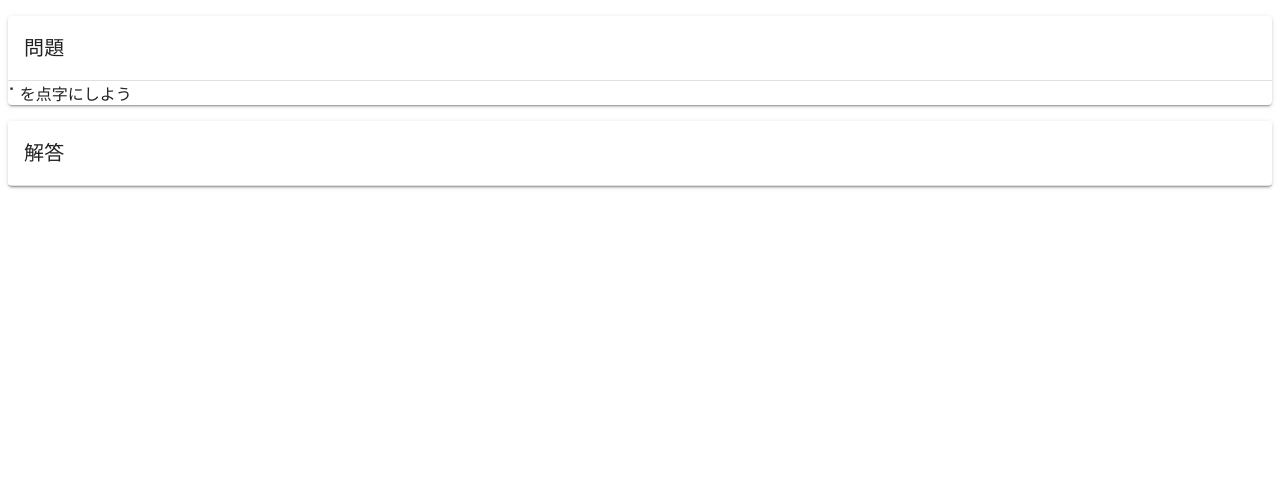
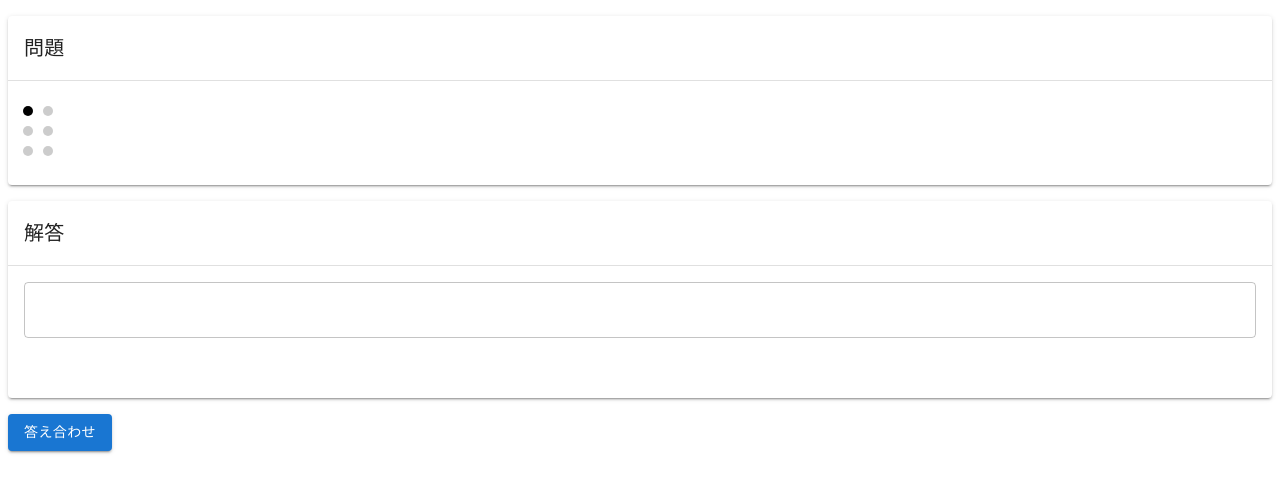
Before and after one commit to ut-code/dot-tutor, a Next.js app: page /touch/tutorial/tutorial6 in a window 1280 px wide. Shown: the top 492 px of the page. Built offline with nearby package versions, Linux system fonts and the light colour scheme.

Commit message:
update ReadMain and added translateSumiji

```diff
--- a/src/components/ReadMain.tsx
+++ b/src/components/ReadMain.tsx
@@ -1,8 +1,16 @@
 import React, { useEffect, useState } from "react";
 import translateBraille from "@/utils/translateBraille";
+import translateSumiji from "@/utils/translateSumiji";
 import { judge, makeQuestion } from "@/components/questionAndJudge";
 import EdittableBraille from "@/components/EdittableBraille";
-import { Paper, Typography, Divider, Button } from "@mui/material";
+import {
+  Paper,
+  Typography,
+  Divider,
+  Button,
+  Box,
+  TextField,
+} from "@mui/material";
 import { SixDotBraille } from "@/models/BrailleCharacter";
 import { SixDotBrailleString } from "@/models/BrailleString";
 
@@ -11,7 +19,34 @@ export default function ReadMain({
 }: {
   typeOfQuestions: string[];
 }): JSX.Element {
-  let brailleStrings = makeQuestion(typeOfQuestions);
+  const [question, setQuestion] = useState<string>(
+    makeQuestion(typeOfQuestions)
+  ); // 問題
+  const [questionInBraille, setQuestionInBraille] = useState<SixDotBraille[]>(
+    translateSumiji(question)
+  ); // 問題
+  const [typedAns, setTypedAns] = useState<string>("");
+  const [rightOrWrong, judgeAnswer] = useState<string>(); // 正誤
+
+  function NextQuestion(): JSX.Element {
+    if (rightOrWrong === "正解") {
+      return (
+        <Button
+          variant="contained"
+          onClick={() => {
+            setQuestion(makeQuestion(typeOfQuestions));
+            setQuestionInBraille(translateSumiji(question));
+            judgeAnswer("");
+          }}
+        >
+          次の問題
+        </Button>
+      );
+    } else {
+      return <></>;
+    }
+  }
+
   return (
     <>
       <Paper elevation={2} sx={{ my: 2 }}>
@@ -19,15 +54,46 @@ export default function ReadMain({
           問題
         </Typography>
         <Divider />
-        {brailleStrings}を点字にしよう
+        {questionInBraille.map((brailleChar, i) => (
+          <EdittableBraille
+            key={i}
+            height={"100"}
+            width={"60"}
+            braille={brailleChar}
+            updateBraille={(braille) => {}}
+          />
+        ))}
       </Paper>
-
       <Paper elevation={2} sx={{ my: 2 }}>
         <Typography variant="h6" component="h2" color="inherit" p={2}>
           解答
         </Typography>
         <Divider />
+        <Box sx={{ minHeight: 100 }} p={2}>
+          <TextField
+            variant="outlined"
+            value={typedAns}
+            style={{ width: "100%" }}
+            onChange={(e) => {
+              setTypedAns(e.target.value);
+            }}
+          />
+        </Box>
       </Paper>
+      <Button
+        variant="contained"
+        onClick={() => {
+          judgeAnswer(
+            judge(
+              new SixDotBrailleString("braille array", questionInBraille),
+              typedAns
+            )
+          );
+        }}
+      >
+        答え合わせ
+      </Button>
+      <NextQuestion />
     </>
   );
 }
--- a/src/pages/touch/tutorial/tutorial6/index.tsx
+++ b/src/pages/touch/tutorial/tutorial6/index.tsx
@@ -1,6 +1,8 @@
 import ReadMain from "@/components/ReadMain";
+import { SixDotBraille } from "@/models/BrailleCharacter";
 
-export const vowelQuestions = ["⠁", "⠃"];
+// export const vowelQuestions: SixDotBraille[] = ["⠁","⠃"];
+export const vowelQuestions = ["あ", "い"];
 
 export default function Practice1(): JSX.Element {
   return <ReadMain typeOfQuestions={vowelQuestions} />;
--- /dev/null
+++ b/src/utils/translateSumiji.ts
@@ -0,0 +1,74 @@
+import { SixDotBrailleString } from "@/models/BrailleString";
+import { SixDotBraille } from "@/models/BrailleCharacter";
+
+const reversedHiraganaTable = {
+  "⠀": "　",
+  "⠁": "あ",
+  "⠃": "い",
+  "⠉": "う",
+  "⠋": "え",
+  "⠊": "お",
+  "⠡": "か",
+  "⠣": "き",
+  "⠩": "く",
+  "⠫": "け",
+  "⠪": "こ",
+  "⠱": "さ",
+  "⠳": "し",
+  "⠹": "す",
+  "⠻": "せ",
+  "⠺": "そ",
+  "⠕": "た",
+  "⠗": "ち",
+  "⠝": "つ",
+  "⠟": "て",
+  "⠞": "と",
+  "⠅": "な",
+  "⠇": "に",
+  "⠍": "ぬ",
+  "⠏": "ね",
+  "⠎": "の",
+  "⠥": "は",
+  "⠧": "ひ",
+  "⠭": "ふ",
+  "⠯": "へ",
+  "⠮": "ほ",
+  "⠵": "ま",
+  "⠷": "み",
+  "⠽": "む",
+  "⠿": "め",
+  "⠾": "も",
+  "⠌": "や",
+  "⠬": "ゆ",
+  "⠜": "よ",
+  "⠑": "ら",
+  "⠓": "り",
+  "⠙": "る",
+  "⠛": "れ",
+  "⠚": "ろ",
+  "⠄": "わ",
+  "⠔": "を",
+  "⠴": "ん",
+  "⠒": "ー",
+  "⠂": "っ",
+};
+
+function matchedBrailleChar(tableType: object, sumijiChar: string): string {
+  let brailleChar: string = "";
+  brailleChar = (Object.keys(tableType) as Array<keyof typeof tableType>)
+    .filter((brailleChar) => tableType[brailleChar] === sumijiChar)
+    .join("");
+  return brailleChar;
+}
+
+export default function translateSumiji(sumijiString: string): SixDotBraille[] {
+  let brailleString: SixDotBraille[] = [];
+
+  Array.prototype.forEach.call(sumijiString, (sumijiChar) => {
+    let brailleChar: string;
+    brailleChar = matchedBrailleChar(reversedHiraganaTable, sumijiChar);
+    brailleString.push(new SixDotBraille("unicode", brailleChar));
+  });
+
+  return brailleString;
+}
```
